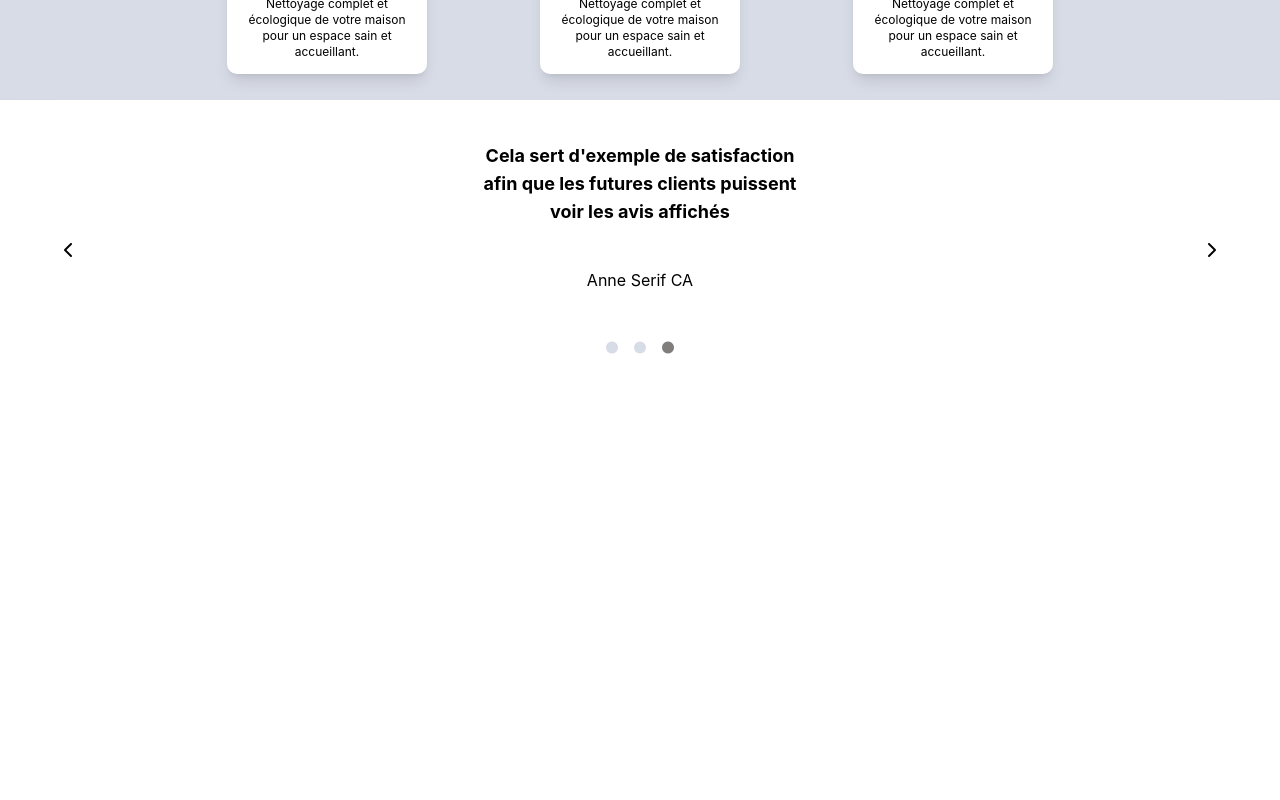
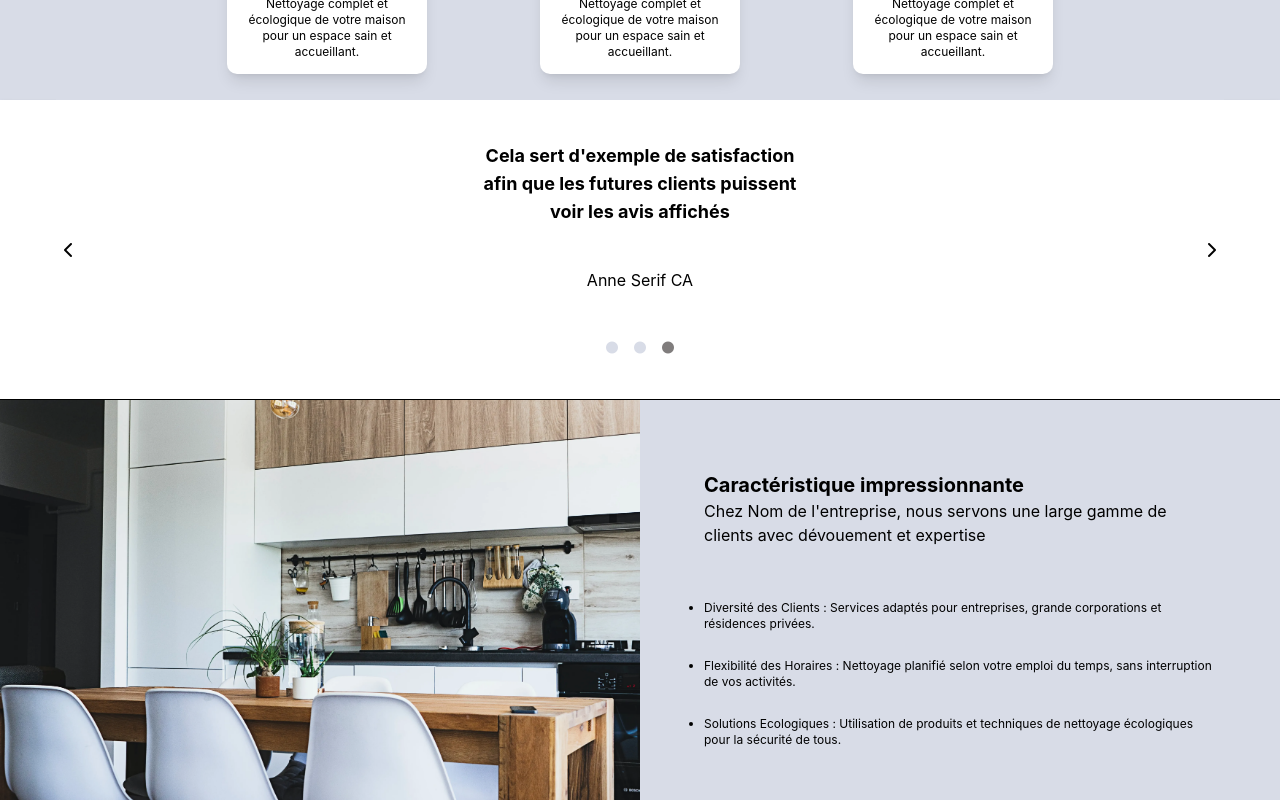
Before and after one commit to VIEIRA-Michel/cleanMaster, a React (Create React App) app in the folder app/: page / in a window 1280 px wide. Shown: the part 1673-2473 px from the top of the page. Before the commit the page ends 2073 px from the top, so only its background shows below. Built offline with nearby package versions, Linux system fonts and the light colour scheme.

Commit message:
implement submissions section

```diff
--- a/app/src/App.js
+++ b/app/src/App.js
@@ -5,6 +5,7 @@ import HeroSection from "./components/HeroSection/HeroSection";
 import AboutSection from "./components/AboutSection/AboutSection";
 import ServiceSection from "./components/ServiceSection/ServiceSection";
 import ReviewSection from "./components/ReviewSection/ReviewSection";
+import SubmissionsSection from "./components/SubmissionsSection/SubmissionsSection";
 
 function App() {
   console.log("render");
@@ -15,6 +16,7 @@ function App() {
       <AboutSection />
       <ServiceSection />
       <ReviewSection />
+      <SubmissionsSection />
     </div>
   );
 }
--- a/app/src/components/ReviewSection/ReviewSection.js
+++ b/app/src/components/ReviewSection/ReviewSection.js
@@ -2,7 +2,7 @@ import React from "react";
 
 const ReviewSection = () => {
   return (
-    <div className="w-screen h-[300px] shadow-md shadow-[#A4A7B0]">
+    <div className="w-screen h-[300px] shadow-md shadow-[#A4A7B0] border-[black] border-b">
       <div className="w-[90%] h-full bg-[white] mx-auto flex flex-row justify-between items-center relative">
         <div className="flex justify-center items-center">
           <i class="fa-solid fa-chevron-left"></i>
--- /dev/null
+++ b/app/src/components/SubmissionsSection/SubmissionsSection.js
@@ -0,0 +1,43 @@
+import React from "react";
+import picture from "../../assets/image/img_submissions.webp";
+
+const SubmissionsSection = () => {
+  return (
+    <div className="w-screen h-[400px] flex flex-row">
+      <div className="w-[50%] h-full">
+        <img src={picture} className="w-full h-full object-cover" alt=""></img>
+      </div>
+      <div className="w-[50%] h-full bg-[#D8DCE7]">
+        <div className="w-[80%] h-full flex flex-col justify-evenly items-center m-auto">
+          <div className="h-[30%] flex flex-col justify-end">
+            <h3 className="text-xl font-bold text-left">
+              Caractéristique impressionnante
+            </h3>
+            <p className="text-left">
+              Chez Nom de l'entreprise, nous servons une large gamme de clients
+              avec dévouement et expertise
+            </p>
+          </div>
+          <div className="w-full h-[50%] flex justify-evenly items-center">
+            <ul className="h-full flex flex-col justify-evenly items-center list-disc text-xs text-left">
+              <li>
+                Diversité des Clients : Services adaptés pour entreprises,
+                grande corporations et résidences privées.
+              </li>
+              <li>
+                Flexibilité des Horaires : Nettoyage planifié selon votre emploi
+                du temps, sans interruption de vos activités.
+              </li>
+              <li>
+                Solutions Ecologiques : Utilisation de produits et techniques de
+                nettoyage écologiques pour la sécurité de tous.
+              </li>
+            </ul>
+          </div>
+        </div>
+      </div>
+    </div>
+  );
+};
+
+export default SubmissionsSection;
```
Also changed, not shown: app/src/assets/image/img_submissions.webp (added).
